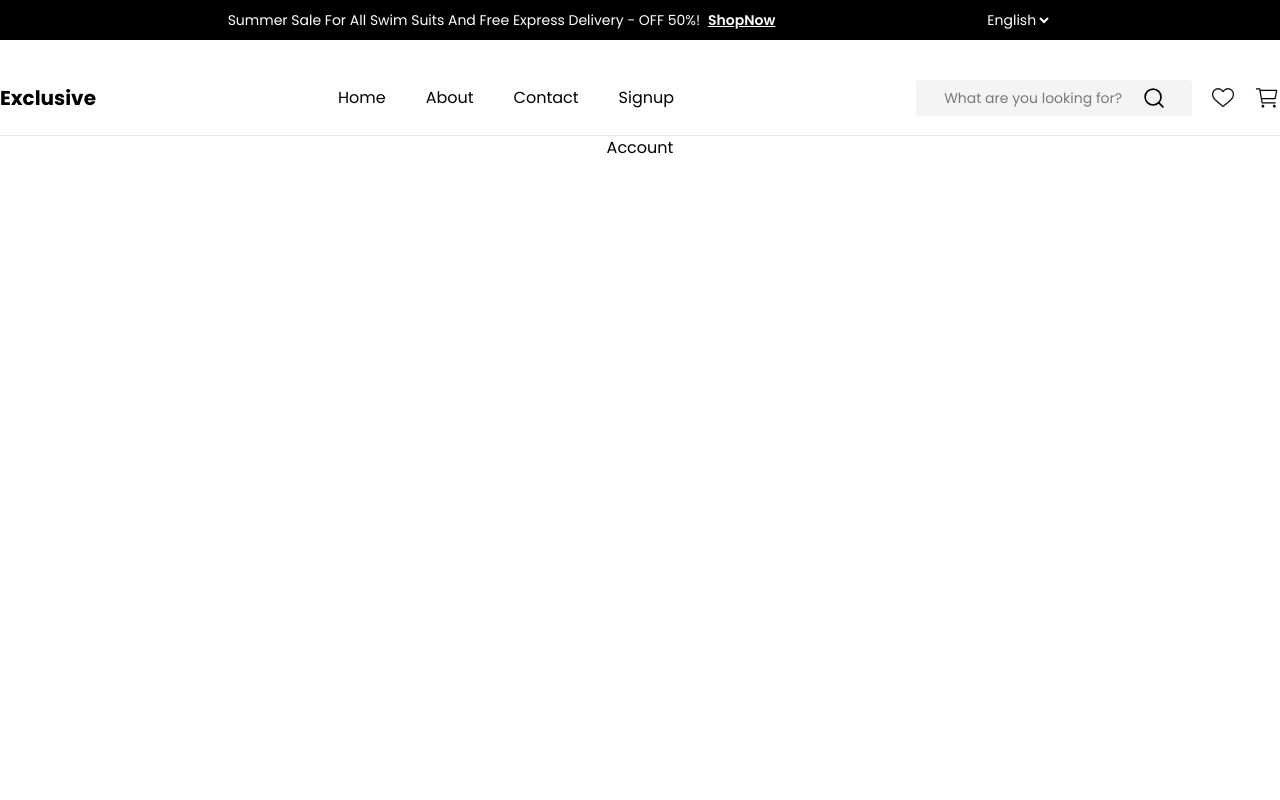
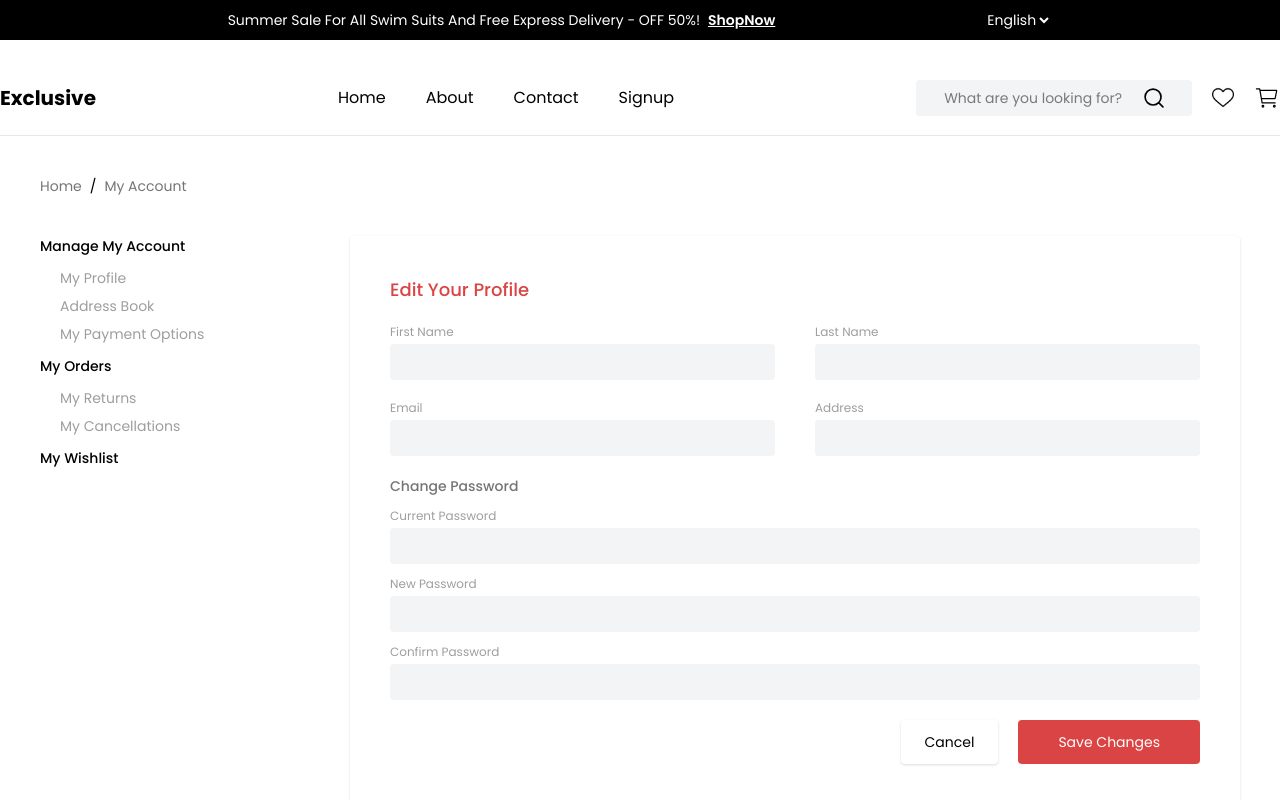
Before and after one commit to masabinhok/ecom, a React (Vite) app in the folder frontend/: page /account in a window 1280 px wide. Shown: the top 800 px of the page. Built offline with nearby package versions, Linux system fonts and the light colour scheme.

Commit message:
feat: implement account management layout with profile editing form

```diff
--- a/frontend/src/pages/Account.tsx
+++ b/frontend/src/pages/Account.tsx
@@ -1,9 +1,137 @@
-
+import { Link } from "react-router"; // Fixed import
+import BrandButton from "../components/BrandButton";
 
 const Account = () => {
   return (
-    <div>Account</div>
-  )
-}
+    <main className="max-w-[1320px] w-full flex flex-col p-10 mb-20">
+      {/* Breadcrumb Navigation */}
+      <div className="text-sm flex items-center gap-2 mb-10">
+        <Link to="/">
+          <span className="text-black-400">Home</span>
+        </Link>
+        /
+        <Link to="/account">
+          <span className="text-black-400">My Account</span>
+        </Link>
+      </div>
 
-export default Account
+      <section className="flex gap-10 text-sm">
+        {/* Sidebar */}
+        <div className="flex-[1] flex flex-col">
+          <div className="mb-3">
+            <h1 className="font-medium mb-3">Manage My Account</h1>
+            <div className="px-5 flex flex-col gap-2 text-black-300">
+              <Link to="/account">My Profile</Link>
+              <Link to="/account">Address Book</Link>
+              <Link to="/account">My Payment Options</Link>
+            </div>
+          </div>
+
+          <div className="mb-3">
+            <h1 className="font-medium mb-3">My Orders</h1>
+            <div className="px-5 flex flex-col gap-2 text-black-300">
+              <Link to="/account">My Returns</Link>
+              <Link to="/account">My Cancellations</Link>
+            </div>
+          </div>
+
+          <div className="mb-3">
+            <h1 className="font-medium mb-3">My Wishlist</h1>
+          </div>
+        </div>
+
+        {/* Profile Form */}
+        <div className="flex-[3] flex flex-col shadow shadow-black-100 rounded-sm p-10">
+          <h2 className="text-brand font-medium mb-5 text-lg">Edit Your Profile</h2>
+          <form className="w-full space-y-5">
+            {/* Name Fields */}
+            <div className="flex items-center gap-10">
+              <label htmlFor="firstName" className="flex flex-col gap-1 w-full">
+                <span className="text-xs text-black-300">First Name</span>
+                <input
+                  type="text"
+                  id="firstName"
+                  name="firstName"
+                  className="outline-none p-2 px-4 bg-gray-100 rounded-sm w-full"
+                />
+              </label>
+              <label htmlFor="lastName" className="flex flex-col gap-1 w-full">
+                <span className="text-xs text-black-300">Last Name</span>
+                <input
+                  type="text"
+                  id="lastName"
+                  name="lastName"
+                  className="outline-none p-2 px-4 bg-gray-100 rounded-sm w-full"
+                />
+              </label>
+            </div>
+
+            {/* Email & Address */}
+            <div className="flex items-center gap-10">
+              <label htmlFor="email" className="flex flex-col gap-1 w-full">
+                <span className="text-xs text-black-300">Email</span>
+                <input
+                  type="email"
+                  id="email"
+                  name="email"
+                  className="outline-none p-2 px-4 bg-gray-100 rounded-sm w-full"
+                />
+              </label>
+              <label htmlFor="address" className="flex flex-col gap-1 w-full">
+                <span className="text-xs text-black-300">Address</span>
+                <input
+                  type="text"
+                  id="address"
+                  name="address"
+                  className="outline-none p-2 px-4 bg-gray-100 rounded-sm w-full"
+                />
+              </label>
+            </div>
+
+            {/* Password Change */}
+            <div className="flex flex-col gap-3 text-sm">
+              <span className="font-medium text-black-400">Change Password</span>
+              <label htmlFor="currentPassword" className="flex flex-col gap-1">
+                <span className="text-xs text-black-300">Current Password</span>
+                <input
+                  type="password"
+                  id="currentPassword"
+                  name="currentPassword"
+                  className="outline-none p-2 px-4 bg-gray-100 rounded-sm w-full"
+                />
+              </label>
+              <label htmlFor="newPassword" className="flex flex-col gap-1">
+                <span className="text-xs text-black-300">New Password</span>
+                <input
+                  type="password"
+                  id="newPassword"
+                  name="newPassword"
+                  className="outline-none p-2 px-4 bg-gray-100 rounded-sm w-full"
+                />
+              </label>
+              <label htmlFor="confirmPassword" className="flex flex-col gap-1">
+                <span className="text-xs text-black-300">Confirm Password</span>
+                <input
+                  type="password"
+                  id="confirmPassword"
+                  name="confirmPassword"
+                  className="outline-none p-2 px-4 bg-gray-100 rounded-sm w-full"
+                />
+              </label>
+            </div>
+
+            <div className="flex justify-end items-center gap-5">
+              <button className="text-sm shadow shadow-black-100 py-3 px-6 rounded-sm">
+                Cancel
+              </button>
+              <BrandButton text="Save Changes" />
+            </div>
+
+          </form>
+        </div>
+      </section>
+    </main>
+  );
+};
+
+export default Account;
```
